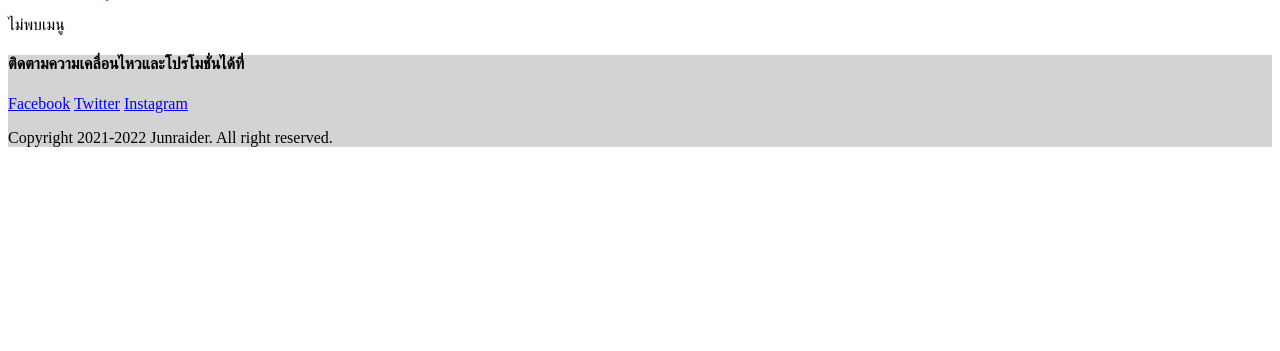
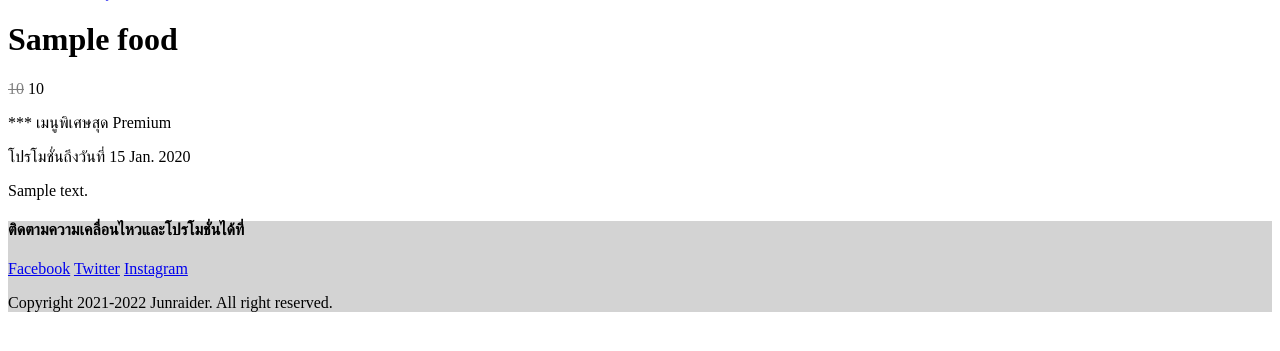
Before and after one commit to potchangelo/django-junraider, a Django app: page /foods/1 in a window 1280 px wide. Shown: the part 26-377 px from the top of the page. Run offline with Django 4.2, Linux system fonts and the light colour scheme; tables that the repository leaves empty hold one stand-in row (values such as "Sample post").

Commit message:
models x views x templates for food page

```diff
--- a/app_foods/templates/app_foods/food.html
+++ b/app_foods/templates/app_foods/food.html
@@ -5,12 +5,21 @@
 {% block content %}
 {% if food is not None %}
     <h1>{{ food.title }}</h1>
-    {% if food.isPremium %}
+    {% if food.special_price is not None %}
+        <p>
+            <del style="color: gray;">{{ food.price|floatformat:'g' }}</del>
+            <span>{{ food.special_price|floatformat:'g' }}</span>
+        </p>
+    {% else %}
+        <p>{{ food.price|floatformat:'g' }}</p>
+    {% endif %}
+    {% if food.is_premium %}
         <p>*** เมนูพิเศษสุด Premium</p>
     {% endif %}
-    <p>{{ food.price|floatformat:'g' }}</p>
-    <p>โปรโมชั่นถึงวันที่ {{ food.promotionEndAt|date:'j N Y' }}</p>
-    <p>อร่อยจนต้องต่อยรังแตน</p>
+    {% if food.promotion_end_at is not None %}
+        <p>โปรโมชั่นถึงวันที่ {{ food.promotion_end_at|date:'j N Y' }}</p>
+    {% endif %}
+    <p>{{ food.description }}</p>
 {% else %}
     <p>ไม่พบเมนู</p>
 {% endif %}
--- a/app_foods/views.py
+++ b/app_foods/views.py
@@ -1,5 +1,3 @@
-from datetime import datetime
-from django.http.response import HttpResponse
 from django.shortcuts import render
 from .models import Food
 
@@ -13,5 +11,9 @@ def foods(request):
 
 def food(request, food_id):
     one_food = None
+    try:
+        one_food = Food.objects.get(id=food_id)
+    except:
+        print('หาไม่เจอ หรือเธอไม่มี')
     context = {'food': one_food}
     return render(request, 'app_foods/food.html', context)
```
